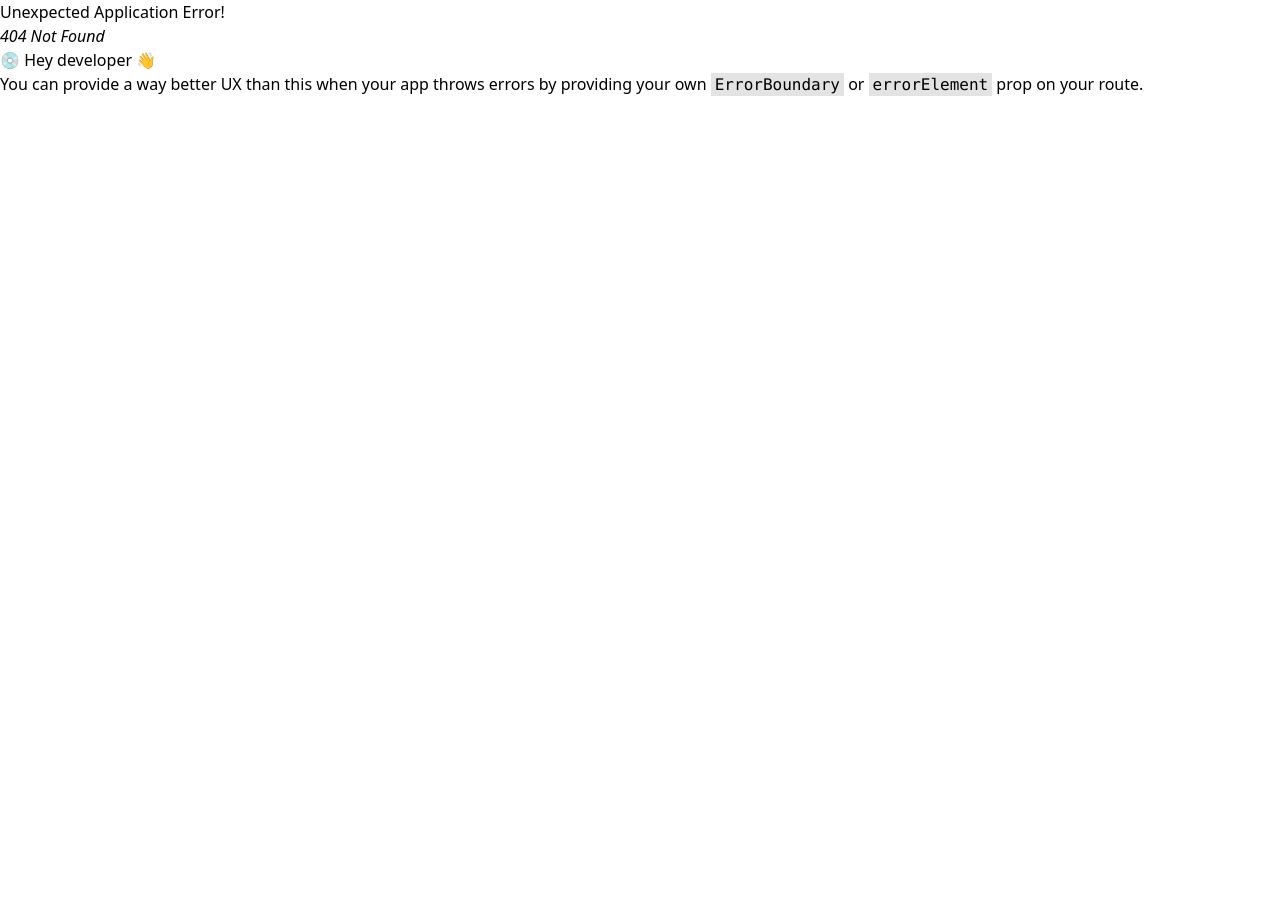
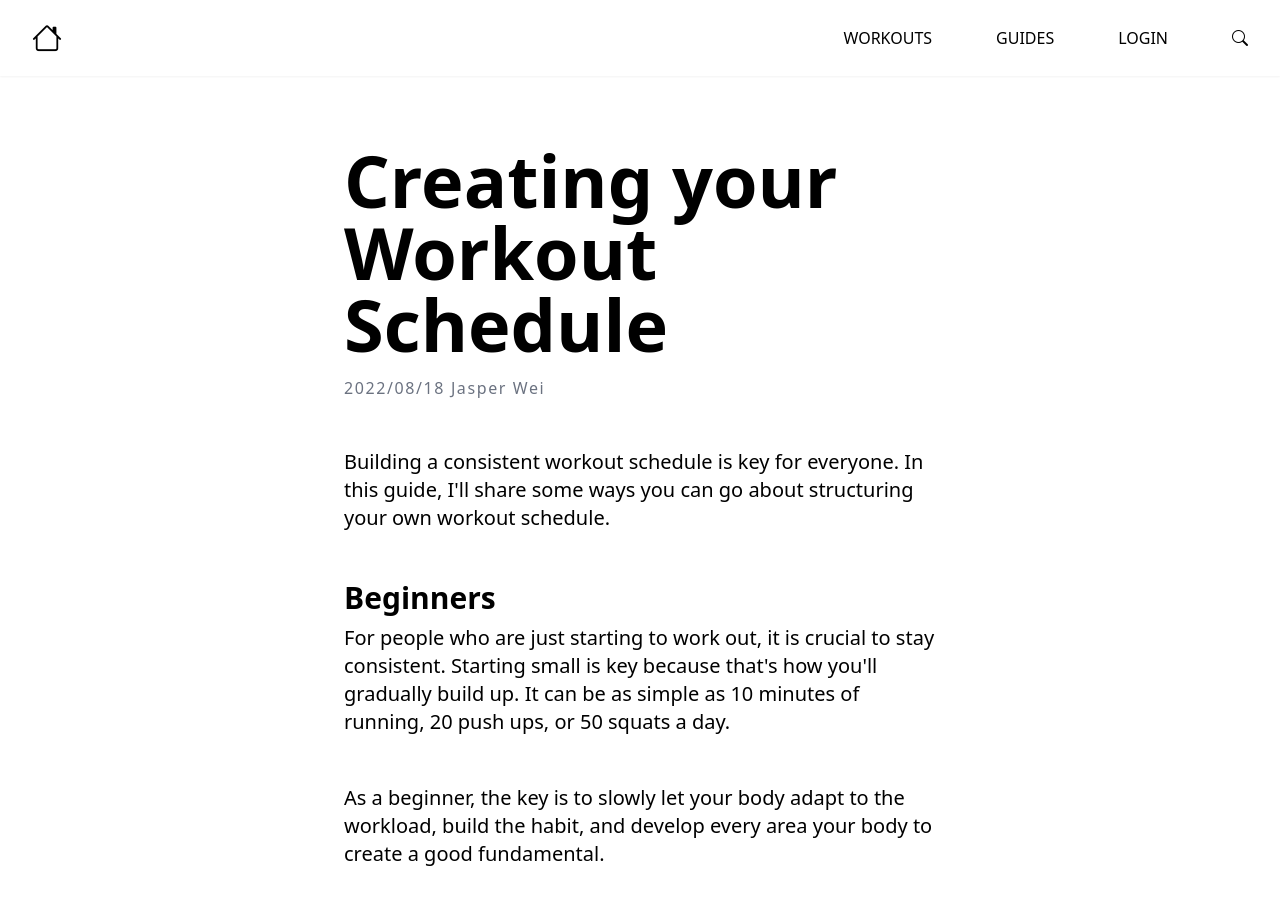
Before and after one commit to jasperw97/Fitness-app-on-render, a React (Vite) app in the folder frontend/: page /guide2 in a window 1280 px wide. Before the commit this address had no page. Shown: the top 920 px of the page. Before the commit the page ends 800 px from the top, so only its background shows below. Built offline with nearby package versions, Linux system fonts and the light colour scheme.

Commit message:
new guide 2

```diff
--- a/frontend/src/main.jsx
+++ b/frontend/src/main.jsx
@@ -13,6 +13,7 @@ import Guides from './pages/guides_home';
 import StarterGuide from './pages/guides/starter';
 import About from './pages/about';
 import './utils/i18n';
+import WorkoutSchedule from './pages/guides/workout_schedule';
 
 const router = createBrowserRouter([
   {
@@ -47,7 +48,10 @@ const router = createBrowserRouter([
     path:"/workouts",
     element: <Home></Home>
   },
-
+  {
+    path:"/guide2",
+    element: <WorkoutSchedule></WorkoutSchedule>
+  },
 
 ]);
 
--- a/frontend/src/pages/Login.jsx
+++ b/frontend/src/pages/Login.jsx
@@ -20,7 +20,7 @@ export default function Login() {
   const {t} = useTranslation()
 
   return (
-    <div className={`relative flex items-center justify-center w-screen h-screen ${loading && "opacity-30"} bg-slate-200`}>
+    <div className={`relative flex items-center justify-center w-screen h-screen ${loading && "opacity-30"} bg-slate-100`}>
       <div className="w-4/5 bg-white md:w-1/3 h-4/5 md:h-2/3 drop-shadow-md">
         <div className="px-12 pt-12 text-4xl font-bold text-slate-500">
           {t("welcome")}
--- a/frontend/src/pages/create_workout.jsx
+++ b/frontend/src/pages/create_workout.jsx
@@ -78,7 +78,7 @@ export default function CreateWorkout() {
   };
 
   return (
-    <div className="flex items-center justify-center w-screen h-screen bg-slate-200">
+    <div className="flex items-center justify-center w-screen h-screen bg-slate-100">
       <form
         onSubmit={handleSubmit}
         className="flex flex-col w-5/6 px-16 py-4 overflow-auto bg-white rounded-sm md:w-1/2 h-5/6 flex-nowrap"
--- /dev/null
+++ b/frontend/src/pages/guides/workout_schedule.jsx
@@ -0,0 +1,61 @@
+import Navbar from "../../components/navbar"
+import GuideParagraph from "../../components/guides/paragraph"
+import TitleAuthor from "../../components/guides/title_author"
+
+export default function WorkoutSchedule() {
+    return (
+        <div className="relative flex flex-col items-center pb-12">
+            <Navbar></Navbar>
+            <div className="w-full px-6 md:w-1/2 mt-36">
+                <TitleAuthor title={"Creating your Workout Schedule"} author={"Jasper Wei"} date={"2022/08/18"}></TitleAuthor>
+
+                <GuideParagraph>
+                Building a consistent workout schedule is key for everyone. In this guide, I'll share some ways you can go about structuring your own workout schedule.
+                </GuideParagraph>
+
+                <GuideParagraph title={"Beginners"}>
+                For people who are just starting to work out, it is crucial to stay consistent. Starting small
+                is key because that's how you'll gradually build up. It can be as simple as 10 minutes of running,
+                20 push ups, or 50 squats a day.
+                </GuideParagraph>
+                <GuideParagraph>
+                As a beginner, the key is to slowly let your body adapt to the workload, build the habit, and
+                develop every area your body to create a good fundamental.
+                </GuideParagraph>
+
+                <GuideParagraph title={"Young Athletes"}>
+                If you are an young athlete, there are many ways structure your workouts to improve performance.
+                The key is to remember that your ultimate goal is to make you better at your sport, not getting extremely big
+                like a bodybuilder.
+                </GuideParagraph>
+                <GuideParagraph title={""}>
+                For athletes, there are a lot more to consider when creating a workout plan, including
+                your sports training, the competitive schedule, and your training experience. In general, young athletes
+                typically go with 2 to 3 times of full body workout every week. During these sessions, make sure to focus on compound movements
+                to build a good base for more intense and specific training.
+                </GuideParagraph>
+                <GuideParagraph title={""}>
+                In future guides, we will talk about periodization training, which is a more strategic way for athletes
+                to structure their workout plans.
+                </GuideParagraph>
+
+                <GuideParagraph title={"Bodybuilders"}>
+                If your goal is to get a good looking physique, the main focus will be hypertrophy. Workout schedules for
+                bodybuilders typically be 5 to 6 days a week, with each session focusing on a specific set of muscle groups.
+                When creating a workout schedule as a bodybuilder, make sure that each muscle group gets enough rest time(typically 48 hours)
+                to recover before working on it again.
+                </GuideParagraph>
+                <GuideParagraph title={""}>
+                <hr className="border border-black"/>
+                </GuideParagraph>
+                <GuideParagraph title={""}>
+                Creating a workout schedule can seem confusing, but you won't learn until you start.
+                This guide is just a broad overview, there are more in-depth guides with different focuses
+                coming soon, stay tuned. If you have any questions, feel free to reach out through email or our Instagram page.
+                </GuideParagraph>
+
+            </div>
+
+        </div>
+    )
+}
--- a/frontend/src/pages/guides_home.jsx
+++ b/frontend/src/pages/guides_home.jsx
@@ -34,7 +34,16 @@ export default function Guides() {
                     <div className="flex justify-end w-1/2 space-x-2">
                         <div className="p-2 text-xs font-light text-gray-800 bg-blue-100 rounded-lg md:text-base">Beginner</div>
                         <div className="p-2 text-xs font-light text-gray-800 bg-white rounded-lg md:text-base">Gym</div>
+                    </div>
+                </div>
+                </Link>
 
+                <Link to={"/guide2"} className="flex justify-center w-full">
+                <div className="flex items-center justify-between w-full px-3 py-4 mx-4 mt-10 transition bg-gray-100 md:px-6 md:py-8 md:mx-0 md:w-3/5 rounded-xl hover:scale-105 active:bg-gray-200">
+                    <h1 className="w-1/2 text-lg tracking-wide text-gray-800 md:text-2xl font-extralight">Creating your Workout Schedule</h1>
+                    <div className="flex justify-end w-1/2 space-x-2">
+                        <div className="p-2 text-xs font-light text-gray-800 bg-green-100 rounded-lg md:text-base">All Levels</div>
+                        <div className="p-2 text-xs font-light text-gray-800 bg-white rounded-lg md:text-base">Gym</div>
                     </div>
                 </div>
                 </Link>
--- a/frontend/src/pages/register.jsx
+++ b/frontend/src/pages/register.jsx
@@ -43,7 +43,7 @@ export default function Register() {
   };
 
   return (
-    <div className={`flex items-center justify-center w-screen min-h-screen bg-slate-200 ${loading && "opacity-30"}`}>
+    <div className={`flex items-center justify-center w-screen min-h-screen bg-slate-100 ${loading && "opacity-30"}`}>
       <div className="flex flex-col w-3/4 pb-8 my-10 bg-white sm:w-2/3 md:w-1/2 h-fit drop-shadow-md">
         <div className="px-16 pt-12 mb-2 text-4xl font-bold text-slate-500">
           {t("cea")}
--- a/frontend/src/pages/user_profile.jsx
+++ b/frontend/src/pages/user_profile.jsx
@@ -27,15 +27,15 @@ export default function UserProfile () {
         getProfile()
     }, [])
     return(
-        <div className="relative flex flex-col items-center min-h-screen bg-slate-200">
+        <div className="relative flex flex-col items-center min-h-screen bg-white">
             <Navbar></Navbar>
-            <div className="w-2/3 mt-24 bg-white rounded-md">
+            <div className="w-2/3 mt-24 bg-white border border-gray-400 rounded-md">
                 <div className="flex flex-col items-center p-4">
                     <i className="mb-3 text-gray-800 text-7xl bi bi-person-circle"></i>
                     <p className="mb-3 text-xl">@{params.profileId}</p>
                     <p className="font-mono font-light">{bio ? (bio) : ""}</p>
                 </div>
-                <hr  className="mx-1 border-2 border-gray-100 rounded-md"/>
+
 
 
 
```
